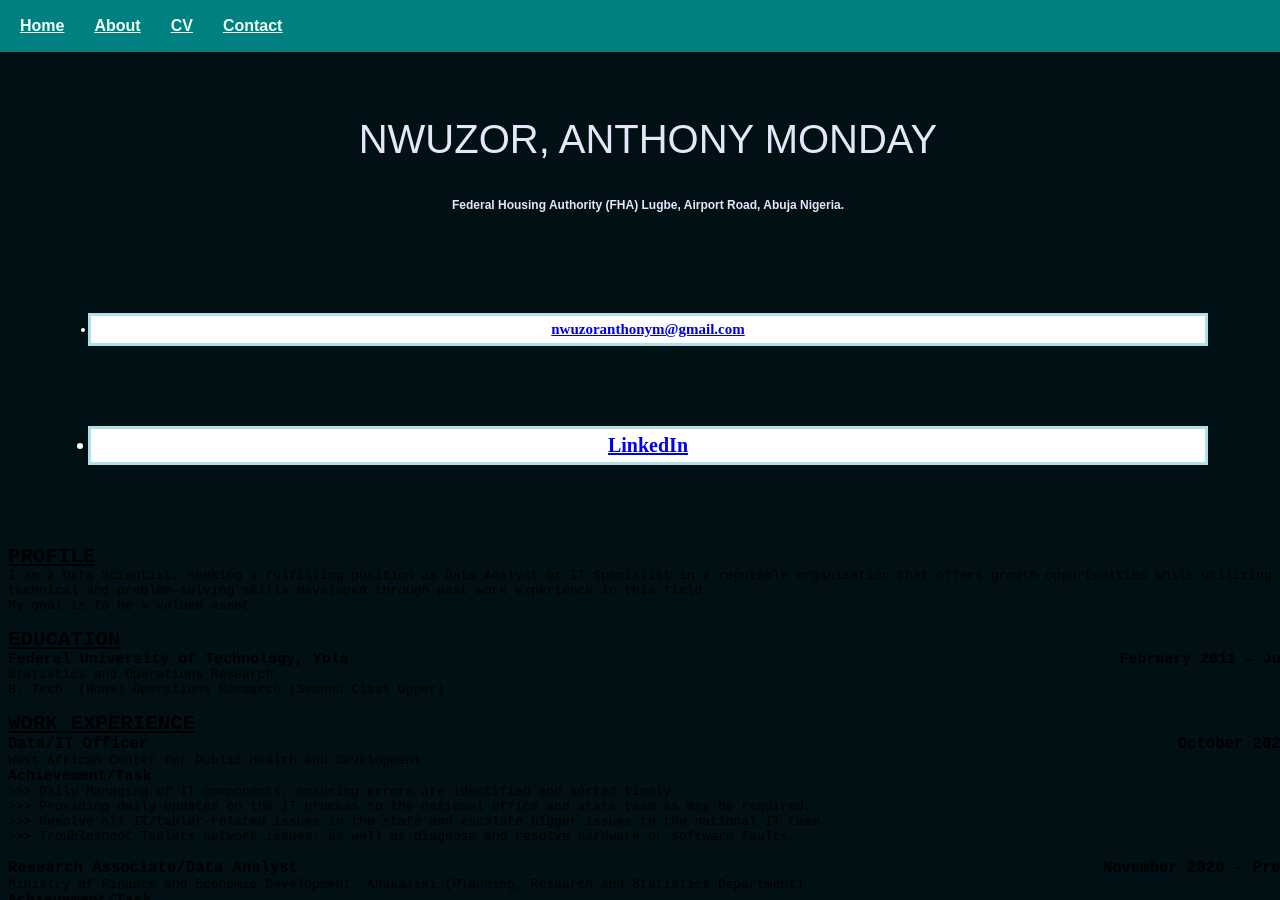
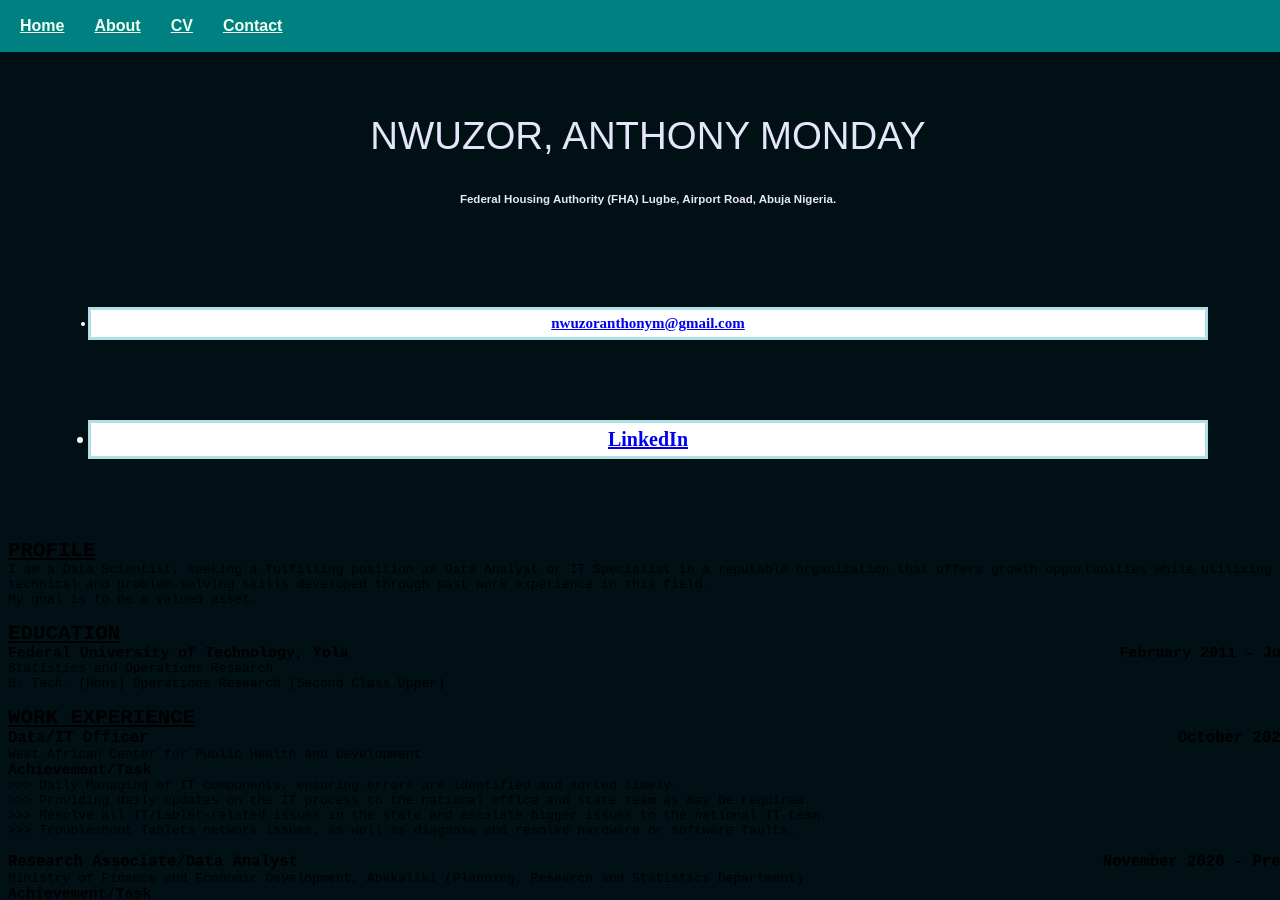
Before and after one commit to teefortech/teefortech.github.io, a Jekyll site: the page cv.html, which Jekyll copies as it is, in a window 1280 px wide and 900 px high. Built offline with Jekyll 4.4.1, drawn with Linux system fonts in a browser that asks for light colours.

Commit message:
Update cv.html

```diff
--- a/cv.html
+++ b/cv.html
@@ -24,7 +24,7 @@
         </div>
 <div class="cv">
 	<br style=text-align:center;font-size:160%;>
-                 <p style=text-align:center;font-size:250%;>NWUZOR, ANTHONY MONDAY<br>
+                 <p style=text-align:center;font-size:3vw;>NWUZOR, ANTHONY MONDAY<br>
 <b style=font-size:30%;>Federal Housing Authority (FHA) Lugbe, Airport Road, Abuja Nigeria.<br>
 	<ul style="text-align: center; font-size: 50px; background-color: white; color: white; border: 3px solid powderblue; padding:5px;margin:80px;font-family: Times New Roman">
   <li><a href="mailto:nwuzoranthonym@gmail.com">nwuzoranthonym@gmail.com</a></li>
```
